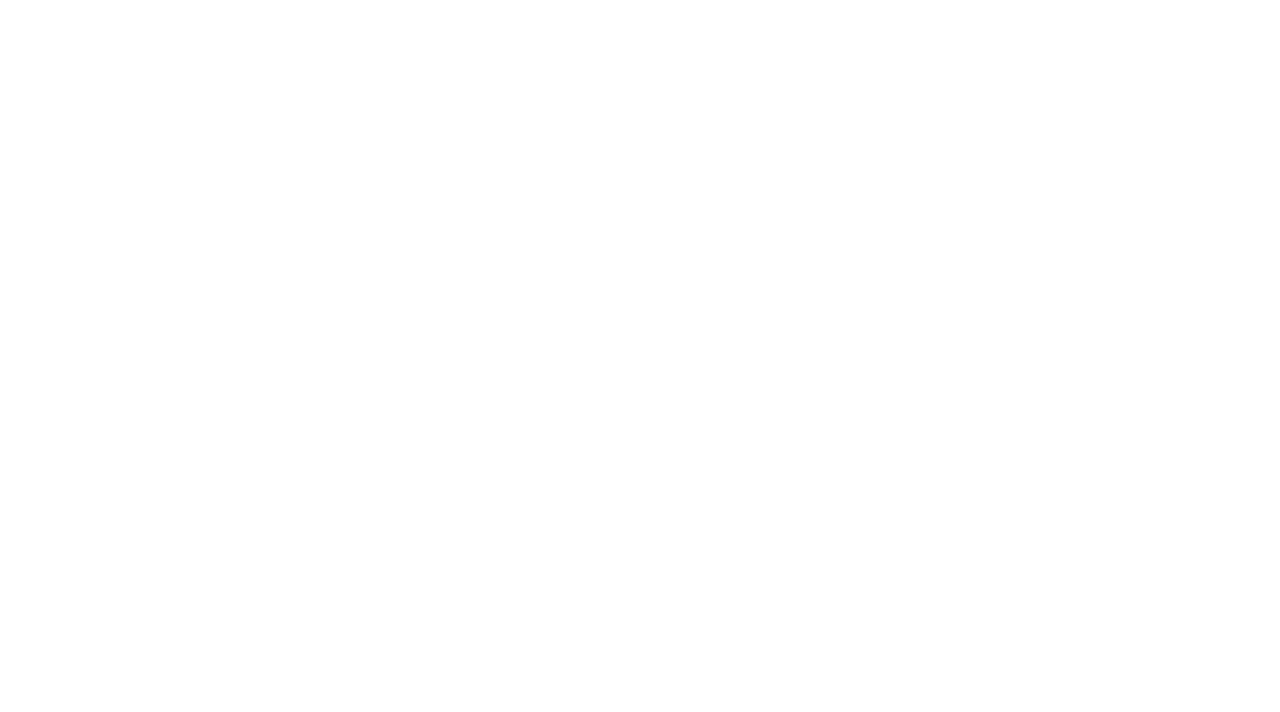
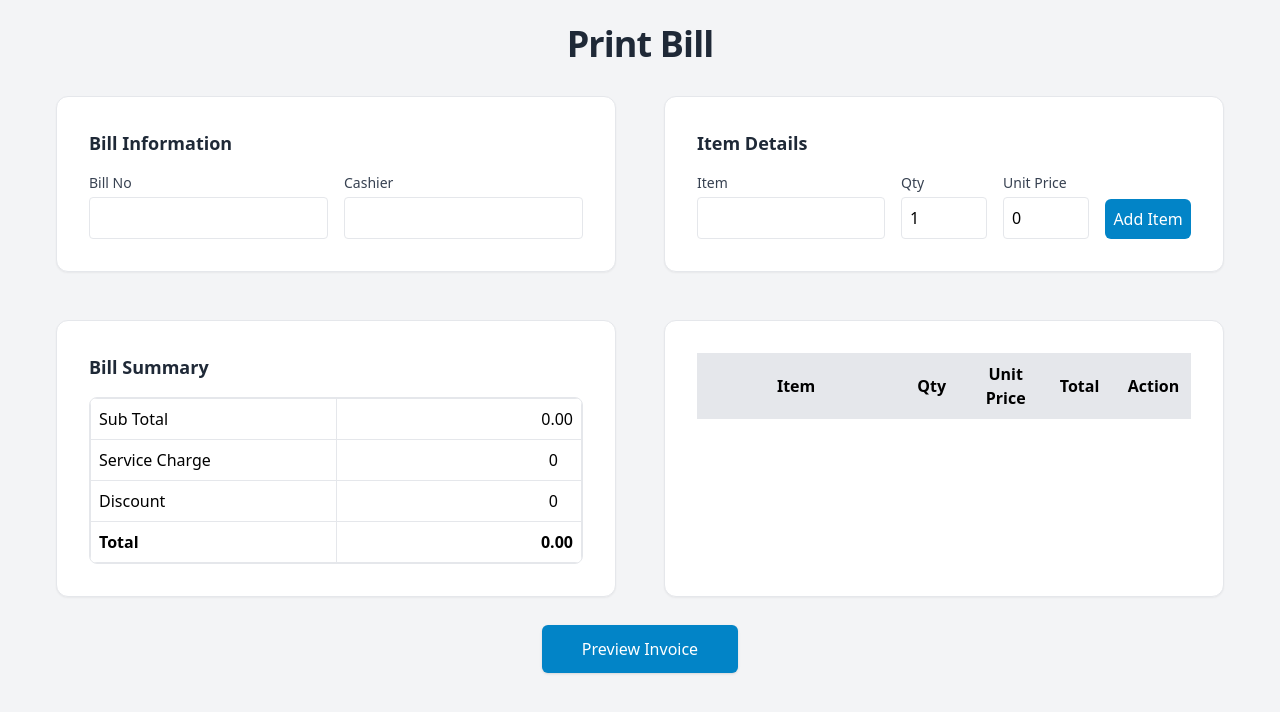
Before and after one commit to Ceylon-Vistas/ceylon_vistas, a React (Vite) app in the folder frontend/: page /print in a window 1280 px wide. Before the commit this address had no page. Shown: the top 712 px of the page. Built offline with nearby package versions, Linux system fonts and the light colour scheme.

Commit message:
Frontend Renamed

```diff
--- a/frontend/src/App.tsx
+++ b/frontend/src/App.tsx
@@ -1,6 +1,6 @@
-import {BrowserRouter, Routes, Route} from "react-router-dom";
+import {BrowserRouter, Route, Routes} from "react-router-dom";
 import Home from "./views/Home.tsx";
-import PrintBill from "./views/PrintBill.tsx";
+import Print from "./views/Print.tsx";
 import PMS from "./views/PMS.tsx";
 
 export default function App() {
@@ -8,7 +8,7 @@ export default function App() {
         <BrowserRouter>
             <Routes>
                 <Route path="/" element={<Home/>}/>
-                <Route path="/print-bill" element={<PrintBill/>}/>
+                <Route path="/print" element={<Print/>}/>
                 <Route path="/pms" element={<PMS/>}/>
             </Routes>
         </BrowserRouter>
--- a/frontend/src/controllers/PrintBillController.ts
+++ b/frontend/src/controllers/PrintController.ts
@@ -1,5 +1,5 @@
 import axios from "axios";
-import {useState, useRef, useEffect} from "react";
+import {useState, useEffect, useRef} from "react";
 import jsPDF from "jspdf";
 import html2canvas from "html2canvas";
 import {BASE_URL} from "../config/api";
@@ -7,25 +7,22 @@ import {successNotification, errorNotification} from "../util/alert";
 import type {Bill} from "../models/Bill";
 import type {BillItem} from "../models/BillItem";
 
-export default function usePrintBillController() {
+export default function usePrintController() {
     const [billNo, setBillNo] = useState("");
     const [cashier, setCashier] = useState("");
-
     const [name, setName] = useState("");
     const [qty, setQty] = useState(1);
     const [unitPrice, setUnitPrice] = useState(0);
     const [items, setItems] = useState<BillItem[]>([]);
-
     const [serviceCharge, setServiceCharge] = useState(0);
     const [discount, setDiscount] = useState(0);
 
     const [showPreview, setShowPreview] = useState(false);
-    const previewRef = useRef<HTMLDivElement>(null);
-
     const [draggedIndex, setDraggedIndex] = useState<number | null>(null);
     const [editingIndex, setEditingIndex] = useState<number | null>(null);
+    const previewRef = useRef<HTMLDivElement>(null);
     const editingRowRef = useRef<HTMLTableRowElement>(null);
-    const nameInputRef = useRef<HTMLInputElement>(null);
+    const itemNameInputRef = useRef<HTMLInputElement>(null);
 
     useEffect(() => {
         const handleClickOutside = (e: MouseEvent) => {
@@ -65,7 +62,7 @@ export default function usePrintBillController() {
         setUnitPrice(0);
 
         setTimeout(() => {
-            nameInputRef.current?.focus();
+            itemNameInputRef.current?.focus();
         }, 0);
     };
 
@@ -77,11 +74,7 @@ export default function usePrintBillController() {
         setEditingIndex(index);
     };
 
-    const updateItem = (
-        index: number,
-        field: "name" | "qty" | "unitPrice",
-        value: string | number
-    ) => {
+    const updateItem = (index: number, field: "name" | "qty" | "unitPrice", value: string | number) => {
         const updatedItems = [...items];
 
         updatedItems[index] = {
@@ -119,6 +112,15 @@ export default function usePrintBillController() {
         setDraggedIndex(null);
     };
 
+    const now = new Date();
+    const date = now.toISOString().split("T")[0];
+    const time = now.toLocaleTimeString("en-US", {
+        hour: "2-digit",
+        minute: "2-digit",
+        second: "2-digit",
+        hour12: true
+    }).replace(/\s+(AM|PM)$/, "$1");
+
     const subTotal = items.reduce(
         (sum, item) => sum + item.total,
         0
@@ -126,35 +128,16 @@ export default function usePrintBillController() {
 
     const total = subTotal + serviceCharge - discount;
 
-    const now = new Date();
-    const currentDate = now.toISOString().split("T")[0];
-    const currentTime = now.toLocaleTimeString("en-US", {
-        hour: "2-digit",
-        minute: "2-digit",
-        second: "2-digit",
-        hour12: true
-    }).replace(/\s+(AM|PM)$/, "$1");
-
     const bill: Bill = {
         billNo,
         cashier,
-        date: currentDate,
-        time: currentTime,
+        date,
+        time,
         items,
         subTotal,
         serviceCharge,
         discount,
         total
-    };
-
-    const confirmPrint = async () => {
-        try {
-            const response = await axios.post(`${BASE_URL}/printer/print`, bill);
-            successNotification(response.data);
-            setShowPreview(false);
-        } catch (error: any) {
-            errorNotification(error.message);
-        }
     };
 
     const downloadBill = async () => {
@@ -193,49 +176,54 @@ export default function usePrintBillController() {
         pdf.save(`${billNo}.pdf`);
     };
 
+    const printBill = async () => {
+        try {
+            const response = await axios.post(`${BASE_URL}/print`, bill);
+            successNotification(response.data);
+            setShowPreview(false);
+        } catch (error: any) {
+            errorNotification(error.message);
+        }
+    };
+
     return {
         billNo,
         cashier,
+        date,
+        time,
         name,
         qty,
         unitPrice,
         items,
+        subTotal,
         serviceCharge,
         discount,
+        total,
         showPreview,
+        editingIndex,
         previewRef,
+        editingRowRef,
+        itemNameInputRef,
 
         setBillNo,
         setCashier,
         setName,
         setQty,
         setUnitPrice,
-        setItems,
         setServiceCharge,
         setDiscount,
         setShowPreview,
 
         addItem,
         deleteItem,
-
         editItem,
         updateItem,
-        editingIndex,
-        editingRowRef,
 
         handleDragStart,
         handleDragOver,
         handleDrop,
 
-        confirmPrint,
         downloadBill,
-
-        subTotal,
-        total,
-        bill,
-        currentDate,
-        currentTime,
-
-        nameInputRef,
+        printBill,
     };
 }
--- a/frontend/src/views/Home.tsx
+++ b/frontend/src/views/Home.tsx
@@ -86,7 +86,7 @@ export default function Home() {
                     <p className="text-sm text-gray-500 mb-6">
                         Create customer invoices, preview and print bills.
                     </p>
-                    <button onClick={() => navigate("/print-bill")}
+                    <button onClick={() => navigate("/print")}
                             className="w-full bg-sky-600 hover:bg-sky-700 text-white py-3 rounded-lg font-medium transition">
                         Create Bill
                     </button>
--- a/frontend/src/views/PrintBill.tsx
+++ b/frontend/src/views/Print.tsx
@@ -1,18 +1,25 @@
 import {HiOutlineTrash} from "react-icons/hi";
-import usePrintBillController from "../controllers/PrintBillController";
+import usePrintController from "../controllers/PrintController.ts";
 
-export default function PrintBill() {
+export default function Print() {
     const {
         billNo,
         cashier,
+        date,
+        time,
         name,
         qty,
         unitPrice,
         items,
+        subTotal,
         serviceCharge,
         discount,
+        total,
         showPreview,
+        editingIndex,
         previewRef,
+        editingRowRef,
+        itemNameInputRef,
 
         setBillNo,
         setCashier,
@@ -25,26 +32,16 @@ export default function PrintBill() {
 
         addItem,
         deleteItem,
-
         editItem,
         updateItem,
-        editingIndex,
-        editingRowRef,
 
         handleDragStart,
         handleDragOver,
         handleDrop,
 
-        confirmPrint,
         downloadBill,
-
-        subTotal,
-        total,
-        currentDate,
-        currentTime,
-
-        nameInputRef
-    } = usePrintBillController();
+        printBill,
+    } = usePrintController();
 
     return (
         <div className="min-h-screen bg-gray-100 p-6">
@@ -52,13 +49,13 @@ export default function PrintBill() {
             {/* TITLE */}
             <div className="border-gray-200 pb-8 text-center">
                 <h1 className="text-4xl font-bold text-gray-800 tracking-tight">
-                    Billing Management
+                    Print Bill
                 </h1>
             </div>
 
             <div className="grid grid-cols-1 xl:grid-cols-2 gap-12 mr-8 ml-8">
 
-                {/* BILL INFORMATIONS */}
+                {/* BILL INFORMATION */}
                 <div className="bg-white rounded-xl border shadow-sm p-8">
 
                     <h2 className="text-lg font-semibold text-gray-800 mb-4">Bill Information</h2>
@@ -69,7 +66,6 @@ export default function PrintBill() {
                             <input value={billNo} onChange={(e) => setBillNo(e.target.value)}
                                    className="w-full border rounded p-2 outline-none focus:ring-2 focus:ring-sky-300 focus:border-sky-400"/>
                         </div>
-
                         <div>
                             <label className="block text-sm font-medium text-gray-700 mb-1">Cashier</label>
                             <input value={cashier} onChange={(e) => setCashier(e.target.value)}
@@ -84,29 +80,22 @@ export default function PrintBill() {
                     <h2 className="text-lg font-semibold text-gray-800 mb-4">Item Details</h2>
 
                     <div className="grid grid-cols-1 md:grid-cols-5 gap-4 items-end">
-                        {/* Item */}
                         <div className="md:col-span-2">
                             <label className="block text-sm font-medium text-gray-700 mb-1">Item</label>
-                            <input value={name} onChange={(e) => setName(e.target.value)} ref={nameInputRef}
+                            <input value={name} onChange={(e) => setName(e.target.value)} ref={itemNameInputRef}
                                    className="w-full border rounded p-2 outline-none focus:ring-2 focus:ring-sky-300 focus:border-sky-400"/>
                         </div>
-
-                        {/* Qty */}
                         <div>
                             <label className="block text-sm font-medium text-gray-700 mb-1">Qty</label>
                             <input type="number" value={qty} onChange={(e) => setQty(Number(e.target.value))}
                                    className="w-full border rounded p-2 outline-none focus:ring-2 focus:ring-sky-300 focus:border-sky-400"/>
                         </div>
-
-                        {/* Unit Price */}
                         <div>
                             <label className="block text-sm font-medium text-gray-700 mb-1">Unit Price</label>
                             <input type="number" value={unitPrice}
                                    onChange={(e) => setUnitPrice(Number(e.target.value))}
                                    className="w-full border rounded p-2 outline-none focus:ring-2 focus:ring-sky-300 focus:border-sky-400"/>
                         </div>
-
-                        {/* Add Button */}
                         <div>
                             <button onClick={addItem}
                                     className="w-full bg-sky-600 hover:bg-sky-700 text-white rounded-md py-2 font-medium transition outline-none">
@@ -132,23 +121,17 @@ export default function PrintBill() {
                             <tr>
                                 <td className="border p-2">Service Charge</td>
                                 <td className="border p-2 text-right">
-                                    <input
-                                        type="number"
-                                        value={serviceCharge}
-                                        onChange={(e) => setServiceCharge(Number(e.target.value))}
-                                        className="w-full text-right rounded outline-none focus:ring-2 focus:ring-sky-300 focus:border-sky-400"
-                                    />
+                                    <input type="number" value={serviceCharge}
+                                           onChange={(e) => setServiceCharge(Number(e.target.value))}
+                                           className="w-full text-right rounded outline-none focus:ring-2 focus:ring-sky-300 focus:border-sky-400"/>
                                 </td>
                             </tr>
                             <tr>
                                 <td className="border p-2">Discount</td>
                                 <td className="border p-2 text-right">
-                                    <input
-                                        type="number"
-                                        value={discount}
-                                        onChange={(e) => setDiscount(Number(e.target.value))}
-                                        className="w-full text-right rounded outline-none focus:ring-2 focus:ring-sky-300 focus:border-sky-400"
-                                    />
+                                    <input type="number" value={discount}
+                                           onChange={(e) => setDiscount(Number(e.target.value))}
+                                           className="w-full text-right rounded outline-none focus:ring-2 focus:ring-sky-300 focus:border-sky-400"/>
                                 </td>
                             </tr>
                             <tr className="font-bold text">
@@ -180,6 +163,7 @@ export default function PrintBill() {
                                     onDragStart={() => handleDragStart(index)} onDragOver={handleDragOver}
                                     onDrop={() => handleDrop(index)}
                                     className="cursor-grab active:cursor-grabbing hover:bg-gray-50">
+
                                     <td className="border p-2">
                                         {editingIndex === index ? (
                                             <input autoFocus value={item.name}
@@ -256,11 +240,11 @@ export default function PrintBill() {
                                 <div className="mt-4">
                                     <div className="flex justify-between">
                                         <span>Bill No: {billNo}</span>
-                                        <span>Date: {currentDate}</span>
+                                        <span>Date: {date}</span>
                                     </div>
                                     <div className="flex justify-between">
                                         <span>Cashier: {cashier}</span>
-                                        <span>Time: {currentTime}</span>
+                                        <span>Time: {time}</span>
                                     </div>
                                 </div>
 
@@ -321,7 +305,7 @@ export default function PrintBill() {
                                 <button onClick={downloadBill}
                                         className="w-1/3 bg-green-600 text-white py-2 rounded">Download
                                 </button>
-                                <button onClick={confirmPrint}
+                                <button onClick={printBill}
                                         className="w-1/3 bg-blue-600 text-white py-2 rounded">Print
                                 </button>
                             </div>
```
